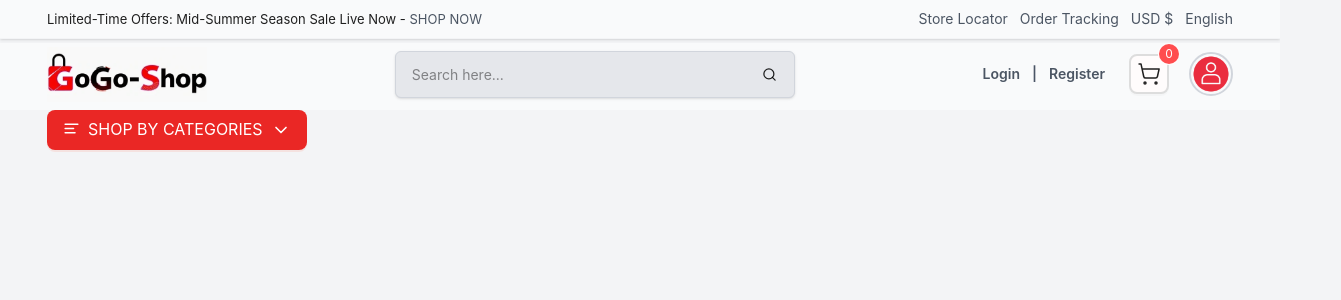
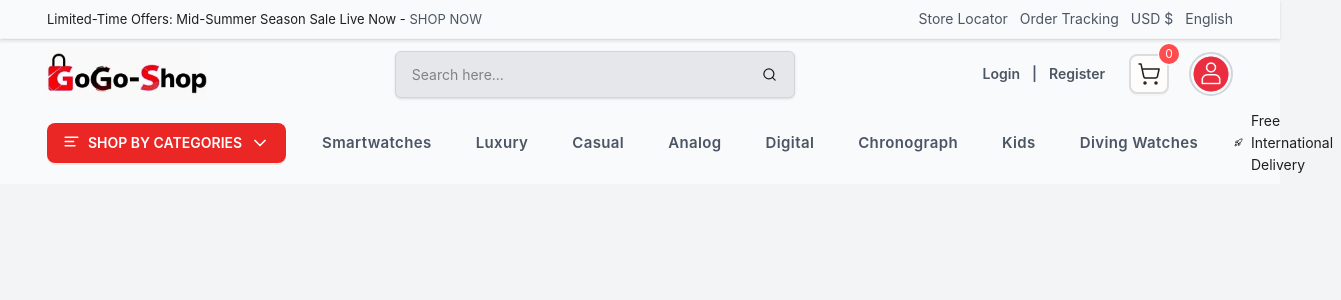
Before and after one commit to Md-Shajib/gogo-shop, a Next.js app: page / in a window 1280 px wide. Shown: the top 300 px of the page, 1341 px wide, since content can reach past the window. Built offline with nearby package versions, Linux system fonts and the light colour scheme; what @ant-design/nextjs-registry would draw is missing.

Commit message:
Category Menu

```diff
--- a/src/app/globals.css
+++ b/src/app/globals.css
@@ -1,9 +1,14 @@
+@import url('https://fonts.googleapis.com/css2?family=Montserrat:ital,wght@0,100..900;1,100..900&display=swap');
+
 @import "tailwindcss";
+
 
 :root {
   --background: #ffffff;
   --foreground: #171717;
 }
+
+
 
 @theme {
   --primary: #ff5252;
@@ -33,8 +38,13 @@
 body {
   background: var(--background);
   color: var(--foreground);
-  font-family: Arial, Helvetica, sans-serif;
+  /* font-family: Arial, Helvetica, sans-serif; */
+  font-family: "Montserrat", sans-serif;
 }
+
+/* button{
+  font-family: "Montserrat", sans-serif!important;
+} */
 
 .container{
   width: 95%;
--- a/src/components/Header/CategoryNav.tsx
+++ b/src/components/Header/CategoryNav.tsx
@@ -1,6 +1,7 @@
 "use client";
 import { Button } from "antd";
-import { AlignLeft, ChevronDown, ChevronUp } from "lucide-react";
+import { AlignLeft, ChevronDown, ChevronUp, Rocket } from "lucide-react";
+import Link from "next/link";
 import { useState } from "react";
 
 export default function CategoryNav() {
@@ -9,25 +10,75 @@ export default function CategoryNav() {
     setCategoryOpen(!categoryOpen);
   };
   return (
-    <nav>
-      <div className="container flex items-center justify-between">
-        <div className="flex items-center gap-5">
+    <nav className="bg-[#f9fafb] pb-2">
+      <div className="container">
+        <div className="flex justify-between items-center gap-5">
           <div>
             <Button
-                onClick={toggleCategory}
+              onClick={toggleCategory}
               icon={<AlignLeft size={17} />}
               iconPosition="start"
               size="large"
               type="primary"
-              className="uppercase transition-all duration-500"
+              className="uppercase transition-all duration-500 !text-[14px] !font-semibold"
             >
               SHOP BY CATEGORIES
-              {categoryOpen ? <ChevronUp size={20}/> : <ChevronDown size={20}/>}
+              {categoryOpen ? (
+                <ChevronUp size={20} />
+              ) : (
+                <ChevronDown size={20} />
+              )}
             </Button>
           </div>
-          <div></div>
+
+          <div className="flex items-center gap-3">
+            <Link href={"/"}>
+              <Button type="link" className="!text-[15px] !font-semibold tracking-wide">
+                Smartwatches
+              </Button>
+            </Link>
+            <Link href={"/"}>
+              <Button type="link" className="!text-[15px] !font-semibold tracking-wide">
+                Luxury
+              </Button>
+            </Link>
+            <Link href={"/"}>
+              <Button type="link" className="!text-[15px] !font-semibold tracking-wide">
+                Casual
+              </Button>
+            </Link>
+            <Link href={"/"}>
+              <Button type="link" className="!text-[15px] !font-semibold tracking-wide">
+                Analog
+              </Button>
+            </Link>
+            <Link href={"/"}>
+              <Button type="link" className="!text-[15px] !font-semibold tracking-wide">
+                Digital
+              </Button>
+            </Link>
+            <Link href={"/"}>
+              <Button type="link" className="!text-[15px] !font-semibold tracking-wide">
+                Chronograph
+              </Button>
+            </Link>
+            <Link href={"/"}>
+              <Button type="link" className="!text-[15px] !font-semibold tracking-wide">
+                Kids
+              </Button>
+            </Link>
+            <Link href={"/"}>
+              <Button type="link" className="!text-[15px] !font-semibold tracking-wide">
+                Diving Watches
+              </Button>
+            </Link>
+          </div>
+
+          <div className="flex items-center gap-2">
+            <Rocket size={17} />
+            <span>Free International Delivery</span>
+          </div>
         </div>
-        <div></div>
       </div>
     </nav>
   );
```
